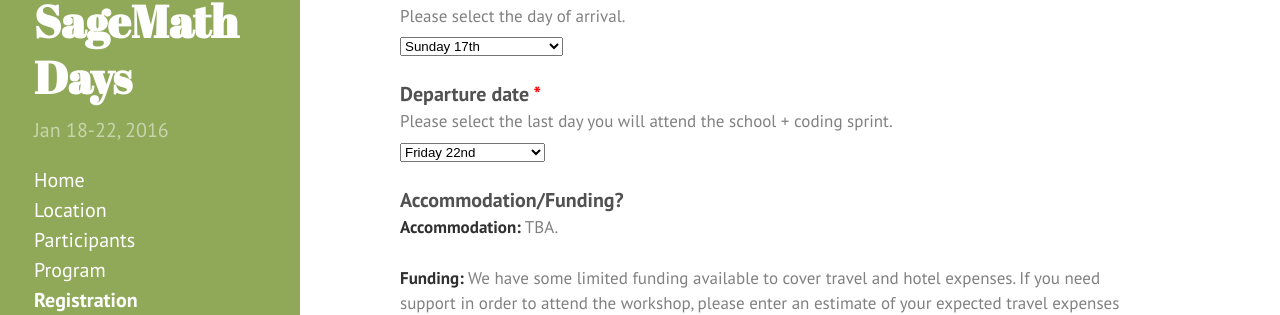
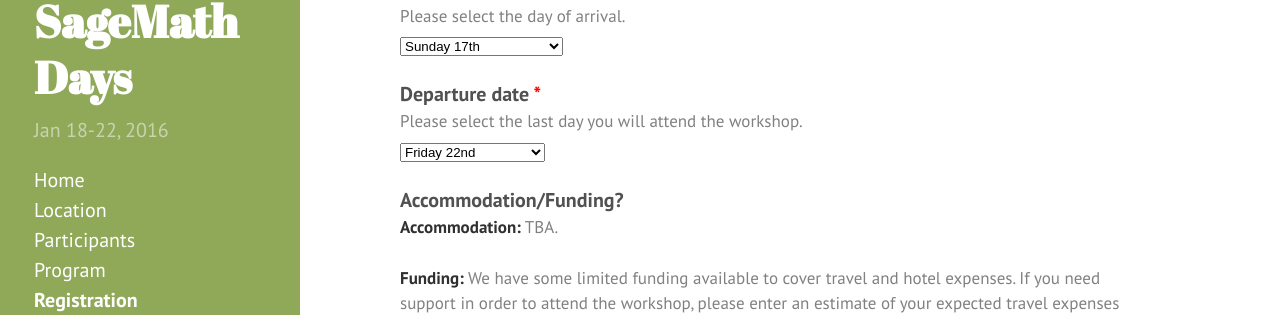
Before and after one commit to gapdays/gap-sage-days2016, a Jekyll site: the page built from registration.html, in a window 1280 px wide and 900 px high, scrolled down 612 px. Shown: the part 150-465 px from the top of the window. Built offline with Jekyll 4.4.1, drawn with Linux system fonts in a browser that asks for light colours; Markdown is read by kramdown in place of the engine named in the settings.

Commit message:
Update registration.html

```diff
--- a/registration.html
+++ b/registration.html
@@ -89,7 +89,7 @@ regarding registration or the even in general, feel free to
     <label for="departure_date">Departure date <span class="form-field-req">*</span></label>
   </div>
   <div class="form-field-description">
-    Please select the last day you will attend the school + coding sprint.
+    Please select the last day you will attend the workshop.
   </div>
   <select name="departure.date" id="departure_date" required>
     <option value="Monday 14th">Monday 18th</option>
```
